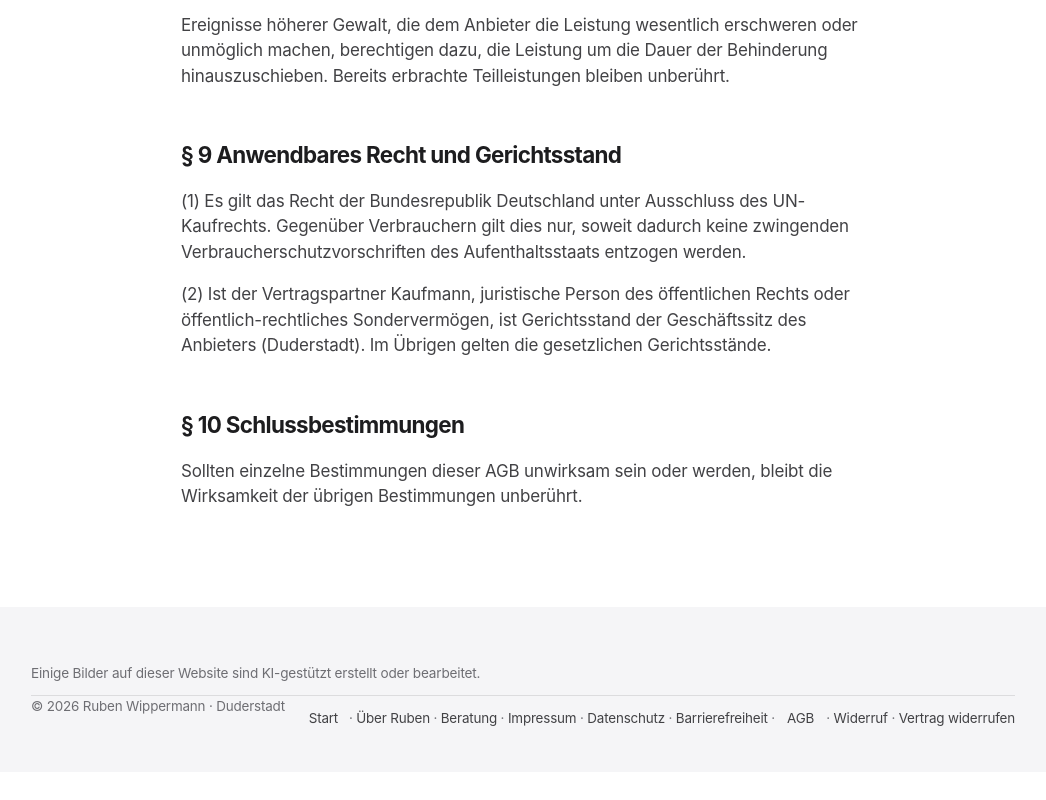
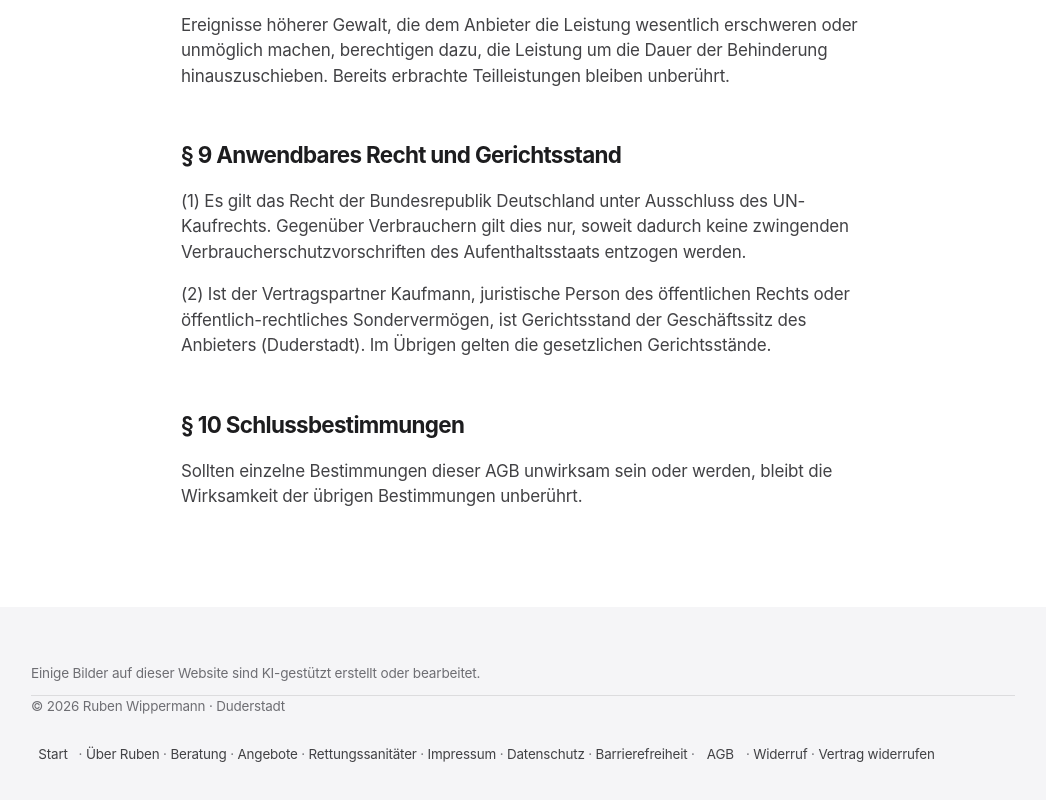
Before and after one commit to RubenWippermann/Ruben-Wippermann, a plain HTML site: page agb.html in a window 1280 px wide. Shown: the part 2077-2877 px from the top of the page, without its empty margins (117-1163 px from the left). Before the commit the page ends 2849 px from the top, so only its background shows below. Drawn offline with Linux system fonts and the light colour scheme.

Commit message:
RW: Fusszeile der fuenf Rechtsseiten verlinkt zusaetzlich Angebote und Rettungssanitaeter (bisher nur 10 statt 15 eingehende Links auf beide Seiten)
Co-Authored-By: Claude Sonnet 5.5 <noreply@anthropic.com>

```diff
--- a/agb.html
+++ b/agb.html
@@ -110,7 +110,7 @@
 
 <footer class="footer"><div class="container">
   <p class="footer__ki" style="font-size:.85rem;margin:0 0 12px">Einige Bilder auf dieser Website sind KI-gestützt erstellt oder bearbeitet.</p>
-  <div class="footer__bottom" style="border:0;padding-top:0"><span>© 2026 Ruben Wippermann · Duderstadt</span><span><a href="/">Start</a> · <a href="ueber-ruben.html">Über Ruben</a> · <a href="beratung.html">Beratung</a> · <a href="impressum.html">Impressum</a> · <a href="datenschutz.html">Datenschutz</a> · <a href="barrierefreiheit.html">Barrierefreiheit</a> · <a href="agb.html">AGB</a> · <a href="widerruf.html">Widerruf</a> · <a href="https://software-wippermann.de/widerruf?org=ruben-wippermann#vertrag-widerrufen" data-widerruf-online="ruben" target="_blank" rel="noopener">Vertrag widerrufen</a></span></div>
+  <div class="footer__bottom" style="border:0;padding-top:0"><span>© 2026 Ruben Wippermann · Duderstadt</span><span><a href="/">Start</a> · <a href="ueber-ruben.html">Über Ruben</a> · <a href="beratung.html">Beratung</a> · <a href="angebote.html">Angebote</a> · <a href="rettungssanitaeter.html">Rettungssanitäter</a> · <a href="impressum.html">Impressum</a> · <a href="datenschutz.html">Datenschutz</a> · <a href="barrierefreiheit.html">Barrierefreiheit</a> · <a href="agb.html">AGB</a> · <a href="widerruf.html">Widerruf</a> · <a href="https://software-wippermann.de/widerruf?org=ruben-wippermann#vertrag-widerrufen" data-widerruf-online="ruben" target="_blank" rel="noopener">Vertrag widerrufen</a></span></div>
 </div></footer>
 <script src="assets/site-links.js" defer></script>
 </body>
```
Also changed, not shown: barrierefreiheit.html (+1 -1 lines), datenschutz.html (+1 -1 lines), impressum.html (+1 -1 lines), widerruf.html (+1 -1 lines).
